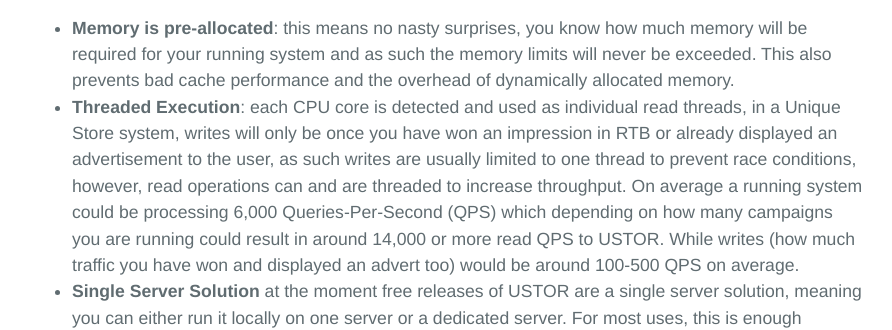
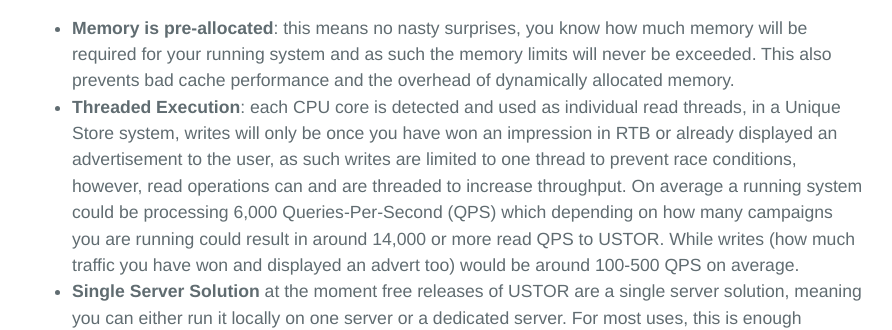
Before and after one commit to USTOR-C/ustor-c.github.io, a plain HTML site: page index.html in a window 1280 px wide. Shown: the part 942-1272 px from the top of the page, without its empty margins (192-1084 px from the left). Drawn offline with Linux system fonts and the light colour scheme; a web font is replaced by a local one.

Commit message:
Update index.html

```diff
--- a/index.html
+++ b/index.html
@@ -53,7 +53,7 @@
         <li>
         <strong>Threaded Execution</strong>: each CPU core is detected and used as individual read threads, in a Unique Store
         system, writes will only be once you have won an impression in RTB or already displayed an advertisement to the user,
-        as such writes are usually limited to one thread to prevent race conditions, however, read operations can and are threaded
+        as such writes are limited to one thread to prevent race conditions, however, read operations can and are threaded
         to increase throughput. On average a running system could be processing 6,000 Queries-Per-Second (QPS) which
         depending on how many campaigns you are running could result in around 14,000 or more read QPS to USTOR. While writes
         (how much traffic you have won and displayed an advert too) would be around 100-500 QPS on average.</li>
```
